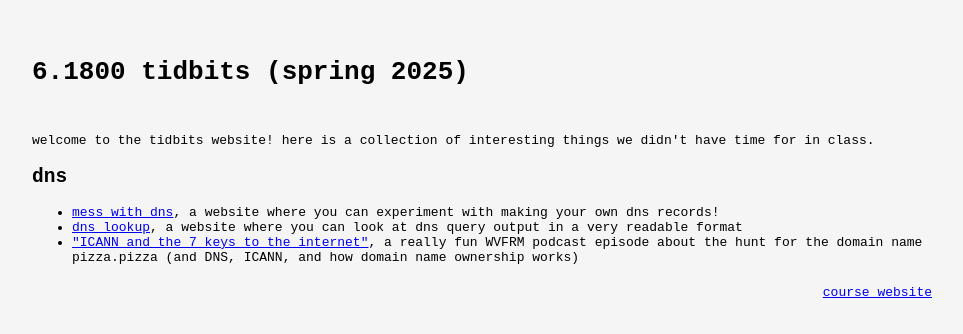
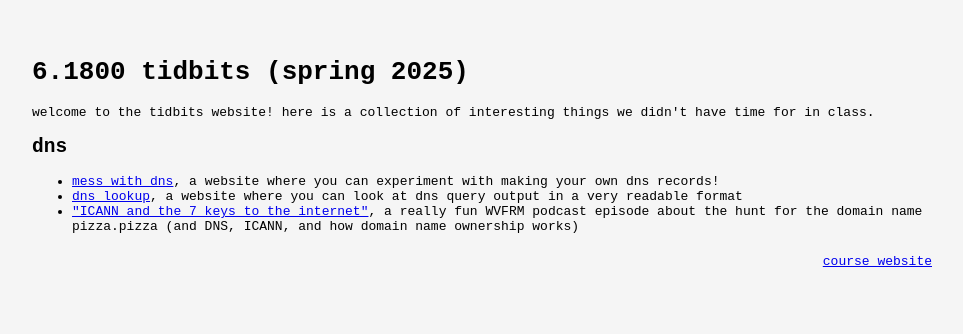
Before and after one commit to liliwilson/tidbits, a plain HTML site: page index.html in a window 1280 px wide. Shown: the whole page, without its empty margins (158-1121 px from the left). Drawn offline with Linux system fonts and the light colour scheme.

```diff
--- a/styles.css
+++ b/styles.css
@@ -6,10 +6,10 @@ body {
     padding: 20px;
 }
 
-p {
-    line-height:1.5;
-    padding-top:2em;
-}
+/*p {*/
+/*    line-height:1.5;*/
+/*    padding-top:2em;*/
+/*}*/
 
 .attr {
     text-align: right;
```
